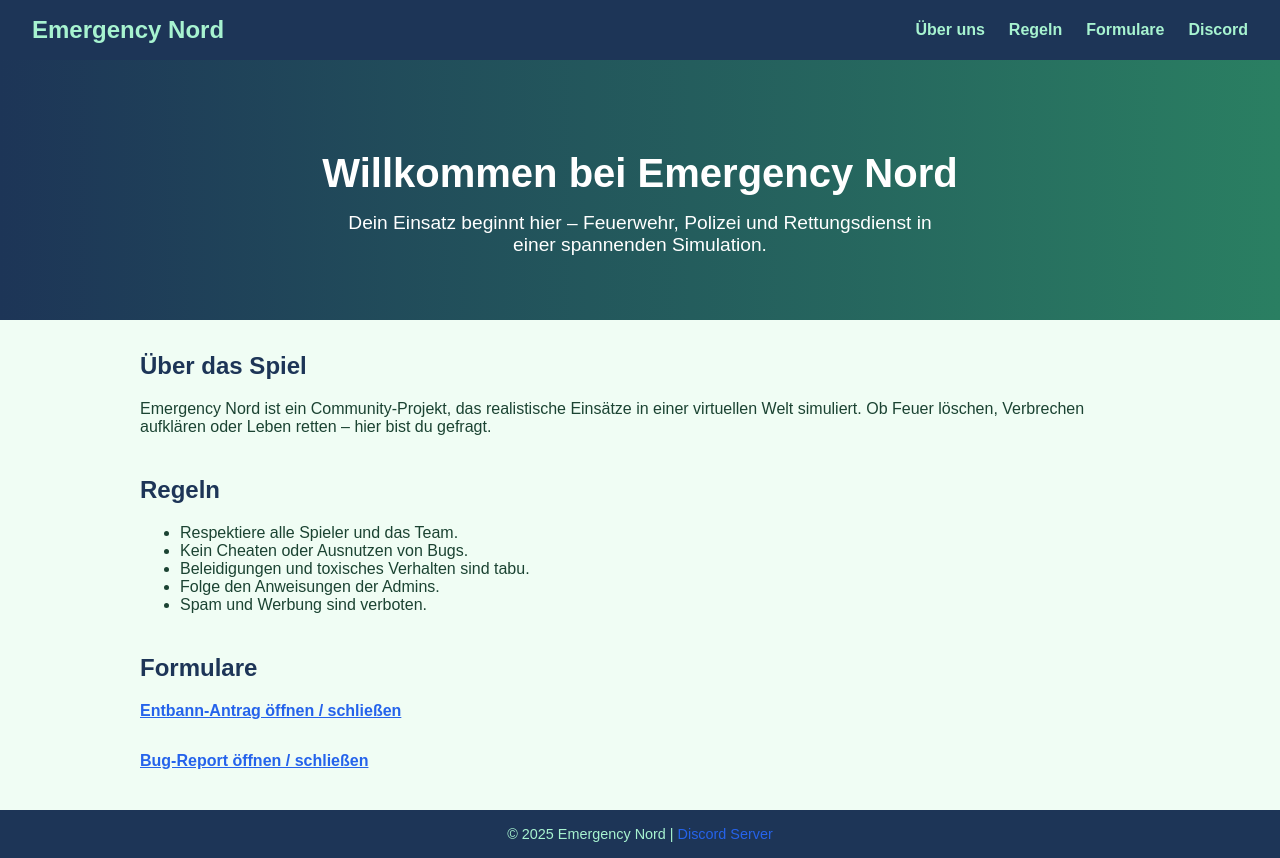
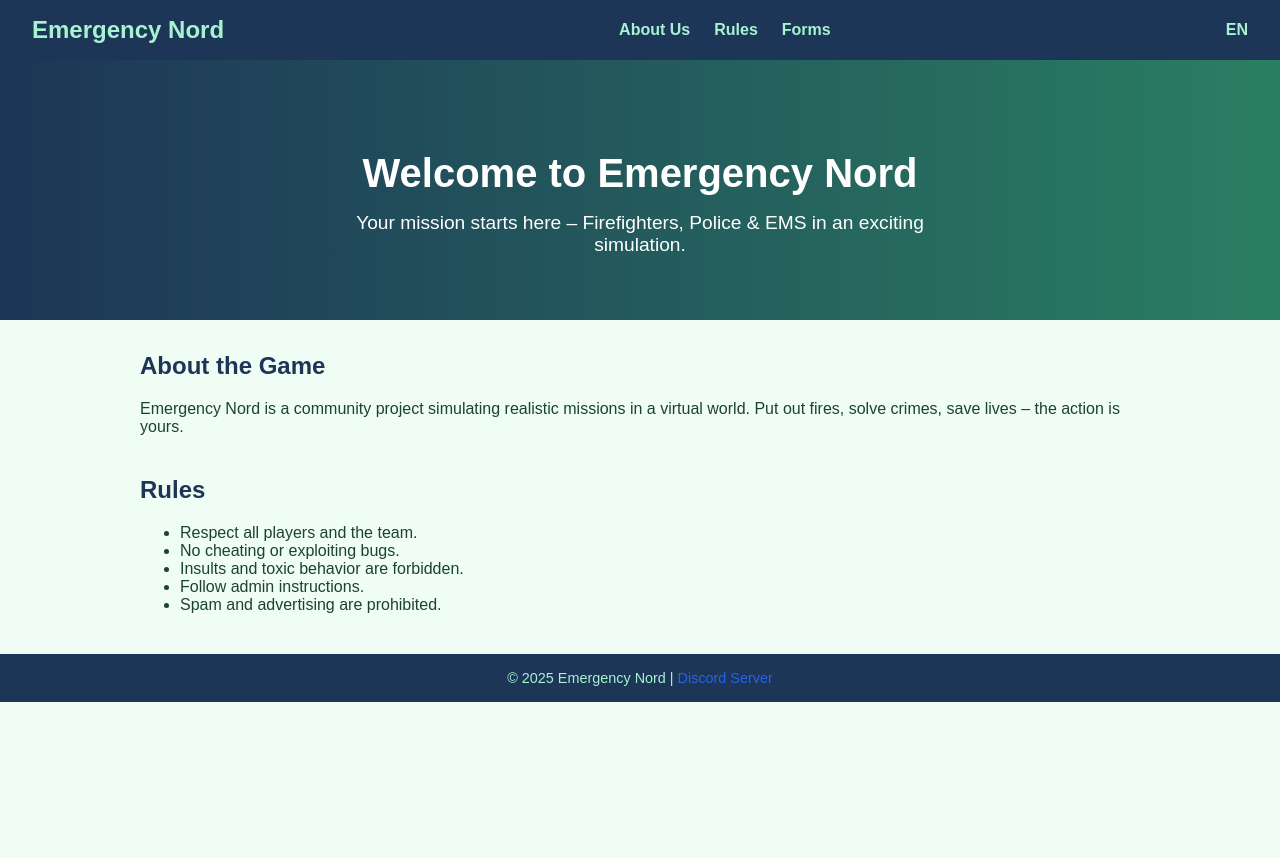
Before and after one commit to emergencynord859-sketch/Emergency-Nord334, a plain HTML site: page index.html in a window 1280 px wide. After the commit the page ends 800 px from the top, so only its background shows below. Drawn offline with Linux system fonts and the light colour scheme.

Commit message:
Update index.html

```diff
--- a/index.html
+++ b/index.html
@@ -42,9 +42,26 @@
     margin: 0;
     padding: 0;
   }
-  nav ul li a {
+  nav ul li a, nav ul li button {
     color: #a7f3d0;
     font-weight: 600;
+    background: none;
+    border: none;
+    cursor: pointer;
+    font-size: 1rem;
+    padding: 0;
+    font-family: inherit;
+  }
+  nav ul li button:hover, nav ul li a:hover {
+    text-decoration: underline;
+  }
+
+  /* Sprachswitcher */
+  #langSwitch {
+    cursor: pointer;
+    color: #a7f3d0;
+    font-weight: 700;
+    font-size: 1rem;
   }
 
   /* Hero-Bereich */
@@ -119,12 +136,26 @@
     font-size: 0.9rem;
   }
 
-  /* Toggle Link */
-  .toggle-link {
-    color: #2563eb;
-    text-decoration: underline;
+  /* Forms Auswahl-Buttons */
+  #formSelector {
+    display: flex;
+    gap: 1rem;
+    margin-top: 1rem;
+  }
+  #formSelector button {
+    flex: 1;
+    padding: 0.8rem 1rem;
+    background-color: #2563eb;
+    border: none;
+    border-radius: 6px;
+    color: white;
+    font-weight: 700;
     cursor: pointer;
-    font-weight: 600;
+    transition: background-color 0.3s;
+  }
+  #formSelector button:hover,
+  #formSelector button.active {
+    background-color: #1d3557;
   }
 </style>
 </head>
@@ -133,103 +164,219 @@
 <nav>
   <div class="logo">Emergency Nord</div>
   <ul>
-    <li><a href="#about">Über uns</a></li>
-    <li><a href="#rules">Regeln</a></li>
-    <li><a href="#forms">Formulare</a></li>
-    <li><a href="https://discord.gg/3btR6kzq" target="_blank">Discord</a></li>
+    <li><a href="#about" data-key="about">Über uns</a></li>
+    <li><a href="#rules" data-key="rules">Regeln</a></li>
+    <li><button id="openFormsBtn" data-key="forms">Formulare</button></li>
   </ul>
+  <div id="langSwitch" title="Sprache wechseln">DE</div>
 </nav>
 
 <div class="hero">
-  <h1>Willkommen bei Emergency Nord</h1>
-  <p>Dein Einsatz beginnt hier – Feuerwehr, Polizei und Rettungsdienst in einer spannenden Simulation.</p>
+  <h1 data-key="welcomeTitle">Willkommen bei Emergency Nord</h1>
+  <p data-key="welcomeText">Dein Einsatz beginnt hier – Feuerwehr, Polizei und Rettungsdienst in einer spannenden Simulation.</p>
 </div>
 
 <div class="container">
 
   <section id="about">
-    <h2>Über das Spiel</h2>
-    <p>Emergency Nord ist ein Community-Projekt, das realistische Einsätze in einer virtuellen Welt simuliert.
-    Ob Feuer löschen, Verbrechen aufklären oder Leben retten – hier bist du gefragt.</p>
+    <h2 data-key="aboutTitle">Über das Spiel</h2>
+    <p data-key="aboutText">
+      Emergency Nord ist ein Community-Projekt, das realistische Einsätze in einer virtuellen Welt simuliert.
+      Ob Feuer löschen, Verbrechen aufklären oder Leben retten – hier bist du gefragt.
+    </p>
   </section>
 
   <section id="rules">
-    <h2>Regeln</h2>
+    <h2 data-key="rulesTitle">Regeln</h2>
     <ul>
-      <li>Respektiere alle Spieler und das Team.</li>
-      <li>Kein Cheaten oder Ausnutzen von Bugs.</li>
-      <li>Beleidigungen und toxisches Verhalten sind tabu.</li>
-      <li>Folge den Anweisungen der Admins.</li>
-      <li>Spam und Werbung sind verboten.</li>
+      <li data-key="rule1">Respektiere alle Spieler und das Team.</li>
+      <li data-key="rule2">Kein Cheaten oder Ausnutzen von Bugs.</li>
+      <li data-key="rule3">Beleidigungen und toxisches Verhalten sind tabu.</li>
+      <li data-key="rule4">Folge den Anweisungen der Admins.</li>
+      <li data-key="rule5">Spam und Werbung sind verboten.</li>
     </ul>
   </section>
 
-  <section id="forms">
-    <h2>Formulare</h2>
+  <!-- Formulare Bereich, zunächst verborgen -->
+  <section id="forms" style="display:none;">
+    <h2 data-key="formsTitle">Formulare</h2>
 
-    <!-- Entbann-Antrag -->
-    <div>
-      <div class="toggle-link" onclick="toggleForm('entbannForm')">Entbann-Antrag öffnen / schließen</div>
-      <form id="entbannForm" class="card" action="https://formspree.io/f/xanbvnyv" method="POST" style="display:none;">
-        <input type="text" name="username" placeholder="Spielername" required />
-        <textarea name="grund" placeholder="Grund des Banns" rows="3" required></textarea>
-        <textarea name="nachricht" placeholder="Warum möchtest du entbannt werden?" rows="5" required></textarea>
-        <button type="submit">Absenden</button>
-      </form>
-      <div id="successEntbann" style="display:none; color:green;">✅ Antrag erfolgreich gesendet!</div>
+    <div id="formSelector">
+      <button id="btnUnban" class="active" data-key="unbanRequest">Unban Request</button>
+      <button id="btnBug">Report a Bug</button>
     </div>
 
-    <!-- Bug-Report -->
-    <div style="margin-top:2rem;">
-      <div class="toggle-link" onclick="toggleForm('bugForm')">Bug-Report öffnen / schließen</div>
+    <form id="unbanForm" class="card" action="https://formspree.io/f/xanbvnyv" method="POST">
+      <input type="text" name="username" placeholder="Spielername" required data-key-placeholder="username" />
+      <textarea name="grund" placeholder="Grund des Banns" rows="3" required data-key-placeholder="banReason"></textarea>
+      <textarea name="nachricht" placeholder="Warum möchtest du entbannt werden?" rows="5" required data-key-placeholder="unbanReason"></textarea>
+      <button type="submit" data-key="send">Absenden</button>
+    </form>
+
     <form id="bugForm" class="card" action="https://formspree.io/f/xpwlbwqq" method="POST" style="display:none;">
-        <input type="text" name="username" placeholder="Spielername" required />
-        <input type="text" name="plattform" placeholder="Plattform (PC, Konsole, etc.)" required />
-        <textarea name="beschreibung" placeholder="Bugbeschreibung" rows="5" required></textarea>
-        <button type="submit">Absenden</button>
+      <input type="text" name="username" placeholder="Spielername" required data-key-placeholder="username" />
+      <input type="text" name="plattform" placeholder="Plattform (PC, Konsole, etc.)" required data-key-placeholder="platform" />
+      <textarea name="beschreibung" placeholder="Bugbeschreibung" rows="5" required data-key-placeholder="bugDescription"></textarea>
+      <button type="submit" data-key="send">Absenden</button>
     </form>
-      <div id="successBug" style="display:none; color:green;">✅ Bug-Report erfolgreich gesendet!</div>
-    </div>
 
+    <div id="successUnban" style="display:none; color:green; margin-top:1rem;">✅ Antrag erfolgreich gesendet!</div>
+    <div id="successBug" style="display:none; color:green; margin-top:1rem;">✅ Bug-Report erfolgreich gesendet!</div>
   </section>
 
 </div>
 
 <footer>
-  &copy; 2025 Emergency Nord | <a href="https://discord.gg/3btR6kzq" target="_blank">Discord Server</a>
+  &copy; 2025 Emergency Nord | <a href="https://discord.gg/3btR6kzq" target="_blank" data-key="discord">Discord Server</a>
 </footer>
 
 <script>
-function toggleForm(id) {
-  const form = document.getElementById(id);
-  form.style.display = (form.style.display === 'none' || form.style.display === '') ? 'block' : 'none';
+  // Sprachen-Text (DE & EN)
+  const translations = {
+    de: {
+      about: "Über uns",
+      rules: "Regeln",
+      forms: "Formulare",
+      welcomeTitle: "Willkommen bei Emergency Nord",
+      welcomeText: "Dein Einsatz beginnt hier – Feuerwehr, Polizei und Rettungsdienst in einer spannenden Simulation.",
+      aboutTitle: "Über das Spiel",
+      aboutText: "Emergency Nord ist ein Community-Projekt, das realistische Einsätze in einer virtuellen Welt simuliert. Ob Feuer löschen, Verbrechen aufklären oder Leben retten – hier bist du gefragt.",
+      rulesTitle: "Regeln",
+      rule1: "Respektiere alle Spieler und das Team.",
+      rule2: "Kein Cheaten oder Ausnutzen von Bugs.",
+      rule3: "Beleidigungen und toxisches Verhalten sind tabu.",
+      rule4: "Folge den Anweisungen der Admins.",
+      rule5: "Spam und Werbung sind verboten.",
+      formsTitle: "Formulare",
+      unbanRequest: "Unban Request",
+      send: "Absenden",
+      username: "Spielername",
+      banReason: "Grund des Banns",
+      unbanReason: "Warum möchtest du entbannt werden?",
+      platform: "Plattform (PC, Konsole, etc.)",
+      bugDescription: "Bugbeschreibung",
+      discord: "Discord Server"
+    },
+    en: {
+      about: "About Us",
+      rules: "Rules",
+      forms: "Forms",
+      welcomeTitle: "Welcome to Emergency Nord",
+      welcomeText: "Your mission starts here – Firefighters, Police & EMS in an exciting simulation.",
+      aboutTitle: "About the Game",
+      aboutText: "Emergency Nord is a community project simulating realistic missions in a virtual world. Put out fires, solve crimes, save lives – the action is yours.",
+      rulesTitle: "Rules",
+      rule1: "Respect all players and the team.",
+      rule2: "No cheating or exploiting bugs.",
+      rule3: "Insults and toxic behavior are forbidden.",
+      rule4: "Follow admin instructions.",
+      rule5: "Spam and advertising are prohibited.",
+      formsTitle: "Forms",
+      unbanRequest: "Unban Request",
+      send: "Send",
+      username: "Username",
+      banReason: "Reason for ban",
+      unbanReason: "Why do you want to be unbanned?",
+      platform: "Platform (PC, Console, etc.)",
+      bugDescription: "Bug description",
+      discord: "Discord Server"
+    }
+  };
+
+  // Aktuelle Sprache (default Deutsch)
+  let currentLang = 'de';
+
+  // Sprachwechsel Funktion
+  function switchLanguage() {
+    currentLang = currentLang === 'de' ? 'en' : 'de';
+    document.getElementById('langSwitch').textContent = currentLang.toUpperCase();
+
+    // Alle Elemente mit data-key updaten
+    document.querySelectorAll('[data-key]').forEach(el => {
+      el.textContent = translations[currentLang][el.getAttribute('data-key')] || el.textContent;
+    });
+    // Placeholder update
+    document.querySelectorAll('[data-key-placeholder]').forEach(el => {
+      el.placeholder = translations[currentLang][el.getAttribute('data-key-placeholder')] || el.placeholder;
+    });
+  }
+
+  document.getElementById('langSwitch').addEventListener('click', switchLanguage);
+
+  // Forms-Bereich öffnen/schließen
+  const openFormsBtn = document.getElementById('openFormsBtn');
+  const formsSection = document.getElementById('forms');
+  openFormsBtn.addEventListener('click', () => {
+    if (formsSection.style.display === 'none' || formsSection.style.display === '') {
+      formsSection.style.display = 'block';
+      // Standard: Unban Form zeigen
+      showForm('unbanForm');
+    } else {
+      formsSection.style.display = 'none';
+    }
+  });
+
+  // Formular Auswahl Buttons
+  const btnUnban = document.getElementById('btnUnban');
+  const btnBug = document.getElementById('btnBug');
+  const unbanForm = document.getElementById('unbanForm');
+  const bugForm = document.getElementById('bugForm');
+
+  function showForm(formId) {
+    if (formId === 'unbanForm') {
+      unbanForm.style.display = 'block';
+      bugForm.style.display = 'none';
+      btnUnban.classList.add('active');
+      btnBug.classList.remove('active');
+      hideSuccessMessages();
+    } else {
+      unbanForm.style.display = 'none';
+      bugForm.style.display = 'block';
+      btnUnban.classList.remove('active');
+      btnBug.classList.add('active');
+      hideSuccessMessages();
+    }
+  }
+
+  btnUnban.addEventListener('click', () => showForm('unbanForm'));
+  btnBug.addEventListener('click', () => showForm('bugForm'));
+
+  // Erfolgsmeldungen verstecken
+  function hideSuccessMessages() {
+    document.getElementById('successUnban').style.display = 'none';
+    document.getElementById('successBug').style.display = 'none';
   }
 
   // Entbann-Antrag Submit
-document.getElementById('entbannForm').addEventListener('submit', async function(e) {
+  unbanForm.addEventListener('submit', async function(e) {
     e.preventDefault();
     const formData = new FormData(this);
     const response = await fetch(this.action, { method: 'POST', body: formData, headers: { Accept: 'application/json' } });
     if (response.ok) {
       this.reset();
-    document.getElementById('successEntbann').style.display = 'block';
+      hideSuccessMessages();
+      document.getElementById('successUnban').style.display = 'block';
     } else {
-    alert('Fehler beim Senden.');
+      alert(currentLang === 'de' ? 'Fehler beim Senden.' : 'Error sending form.');
     }
   });
 
   // Bug-Report Submit
-document.getElementById('bugForm').addEventListener('submit', async function(e) {
+  bugForm.addEventListener('submit', async function(e) {
     e.preventDefault();
     const formData = new FormData(this);
     const response = await fetch(this.action, { method: 'POST', body: formData, headers: { Accept: 'application/json' } });
     if (response.ok) {
       this.reset();
+      hideSuccessMessages();
       document.getElementById('successBug').style.display = 'block';
     } else {
-    alert('Fehler beim Senden.');
+      alert(currentLang === 'de' ? 'Fehler beim Senden.' : 'Error sending form.');
     }
   });
+
+  // Initial Language Setup
+  switchLanguage();
 </script>
 
 </body>
```
Lines whose indentation alone changed are shown as unchanged.
